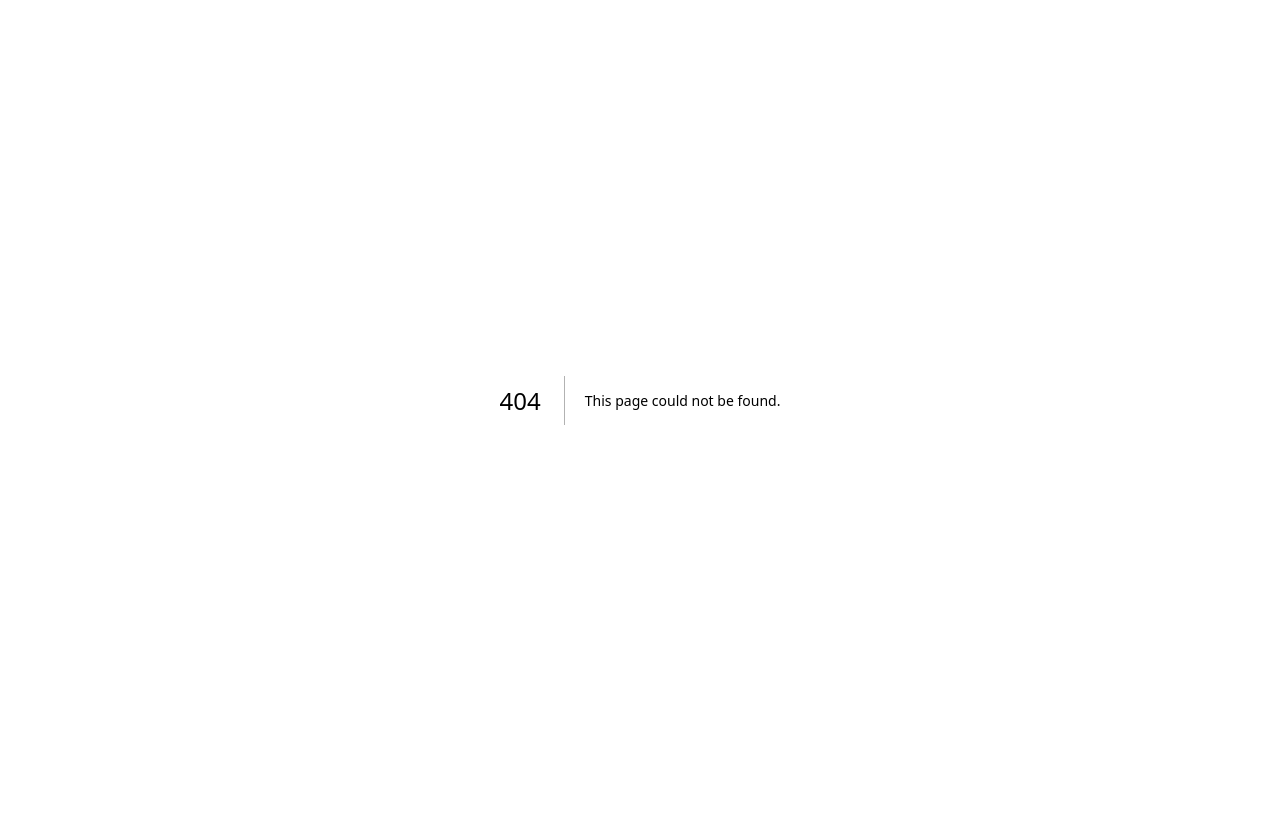
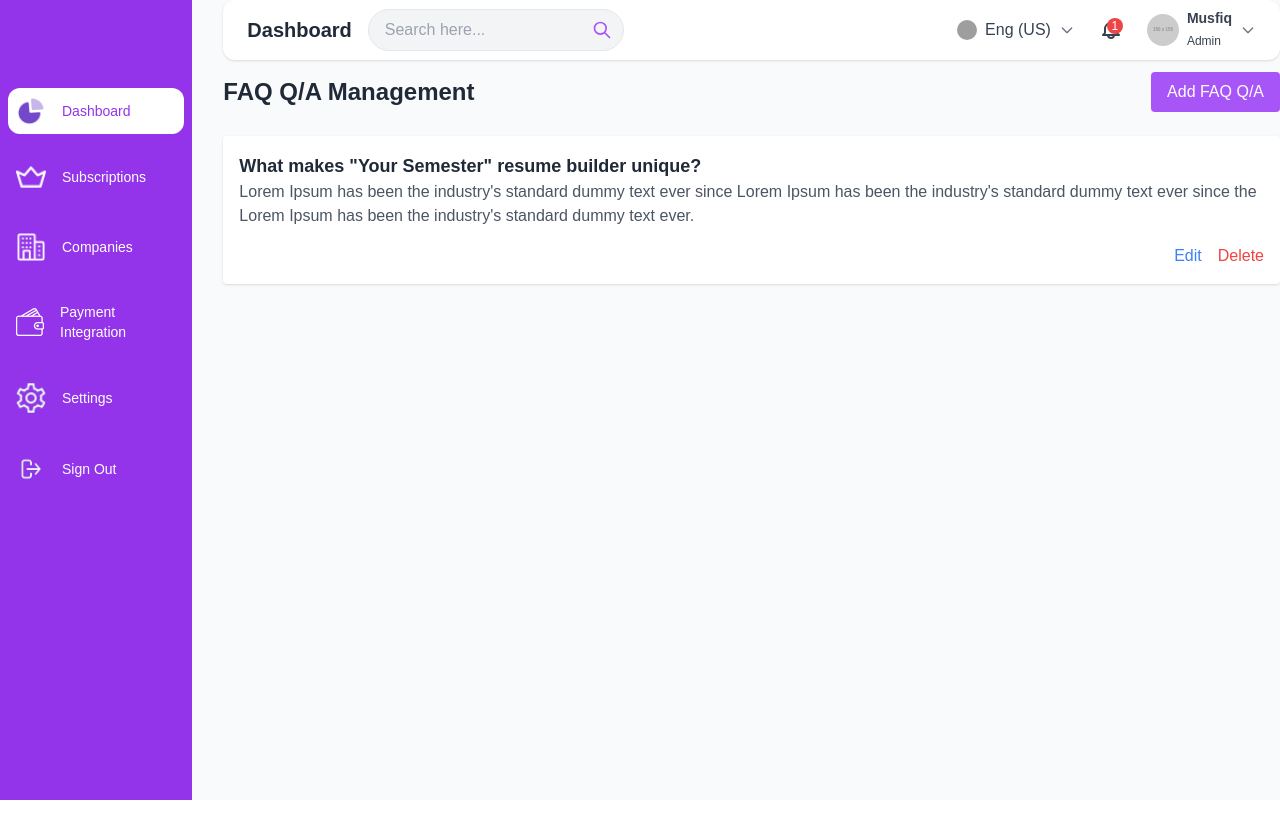
Before and after one commit to sky1team4/syp_admin_fe, a Next.js app: page /admin/FAQ/faq_details in a window 1280 px wide. Before the commit this address had no page. Shown: the top 838 px of the page. Before the commit the page ends 800 px from the top, so only its background shows below. Built offline with nearby package versions, Linux system fonts and the light colour scheme; grey boxes are pictures that could not be loaded.

Commit message:
new branch feature/I/FAQ added

```diff
--- /dev/null
+++ b/src/app/admin/FAQ/faq_details/FAQcards.jsx
@@ -0,0 +1,24 @@
+const FAQCard = ({ faq, onEdit, onDelete }) => {
+    return (
+      <div className="bg-white shadow rounded p-4">
+        <h2 className="text-lg font-bold text-gray-800">{faq.question}</h2>
+        <p className="text-gray-600">{faq.answer}</p>
+        <div className="flex justify-end space-x-4 mt-4">
+          <button
+            onClick={onEdit}
+            className="text-blue-500 hover:text-blue-600 focus:outline-none"
+          >
+            Edit
+          </button>
+          <button
+            onClick={onDelete}
+            className="text-red-500 hover:text-red-600 focus:outline-none"
+          >
+            Delete
+          </button>
+        </div>
+      </div>
+    );
+  };
+
+  export default FAQCard;
--- /dev/null
+++ b/src/app/admin/FAQ/faq_details/faqmanagement.jsx
@@ -0,0 +1,35 @@
+// FAQManagement.jsx
+import React from "react";
+import FAQCard from "./FAQCard";
+
+const FAQManagement = () => {
+  const faqs = [
+    {
+      id: 1,
+      question: 'What makes "Your Semester" resume builder unique?',
+      answer:
+        "Lorem Ipsum has been the industry's standard dummy text ever since th Lorem Ipsum has been the industry's standard dummy text ever since the Lorem Ipsum has been the industry's standard dummy text ever.",
+      createdDate: "27/02/2024",
+      updatedDate: "27/02/2024",
+    },
+    // Add more FAQ objects here...
+  ];
+
+  return (
+    <div className="max-w-4xl mx-auto py-8">
+      <div className="flex justify-between items-center mb-6">
+        <h1 className="text-2xl font-semibold text-gray-800">FAQ Q/A Management</h1>
+        <button className="bg-purple-500 text-white px-4 py-2 rounded hover:bg-purple-600">
+          Add FAQ Q/A
+        </button>
+      </div>
+      <div className="space-y-4">
+        {faqs.map((faq) => (
+          <FAQCard key={faq.id} faq={faq} />
+        ))}
+      </div>
+    </div>
+  );
+};
+
+export default FAQManagement;
--- /dev/null
+++ b/src/app/admin/FAQ/faq_details/faqpopup.jsx
@@ -0,0 +1,106 @@
+"use client"
+import React, { useState, useEffect } from "react";
+
+const AddFAQPopup = ({ onClose, onSave, editingFAQ }) => {
+  const [category, setCategory] = useState("Survey Questions");
+  const [question, setQuestion] = useState("");
+  const [answer, setAnswer] = useState("");
+
+  useEffect(() => {
+    if (editingFAQ) {
+      setCategory(editingFAQ.category || "Survey Questions");
+      setQuestion(editingFAQ.question || "");
+      setAnswer(editingFAQ.answer || "");
+    } else {
+      setCategory("Survey Questions");
+      setQuestion("");
+      setAnswer("");
+    }
+  }, [editingFAQ]);
+
+  const handleSave = () => {
+    if (!question.trim() || !answer.trim()) {
+      alert("Both Question and Answer are required.");
+      return;
+    }
+    onSave({ category, question, answer });
+  };
+
+  return (
+    <div className="fixed inset-0 bg-black bg-opacity-50 flex items-center justify-end z-20">
+      <div className="bg-white w-full max-w-md h-screen p-6 shadow-lg relative">
+        {/* Header */}
+        <div className="flex items-center justify-between mb-6">
+          <h2 className="text-xl font-semibold text-gray-800">Add FAQ Q/A</h2>
+          <button
+            onClick={onClose}
+            className="text-gray-500 hover:text-gray-700 text-lg"
+            aria-label="Close"
+          >
+            ✖️
+          </button>
+        </div>
+
+        {/* Subtitle */}
+        <p className="text-sm text-gray-500 mb-6">
+          Lorem Ipsum has been the industry's standard.
+        </p>
+
+        {/* FAQ Category */}
+        <div className="mb-4">
+          <label className="block text-sm font-medium text-gray-700 mb-1" htmlFor="category">
+            FAQ Category
+          </label>
+          <select
+            id="category"
+            value={category}
+            onChange={(e) => setCategory(e.target.value)}
+            className="w-full border border-gray-300 rounded-md px-3 py-2 text-gray-700 focus:ring-2 focus:ring-indigo-500 focus:border-indigo-500"
+          >
+            <option value="Survey Questions">Survey Questions</option>
+            <option value="General">General</option>
+            <option value="Technical">Technical</option>
+          </select>
+        </div>
+
+        {/* Question Input */}
+        <div className="mb-4">
+          <label className="block text-sm font-medium text-gray-700 mb-1" htmlFor="question">
+            Question
+          </label>
+          <input
+            type="text"
+            id="question"
+            value={question}
+            onChange={(e) => setQuestion(e.target.value)}
+            className="w-full border border-gray-300 rounded-md px-3 py-2 text-gray-700 focus:ring-2 focus:ring-indigo-500 focus:border-indigo-500"
+          />
+        </div>
+
+        {/* Answer Input */}
+        <div className="mb-6">
+          <label className="block text-sm font-medium text-gray-700 mb-1" htmlFor="answer">
+            Answer
+          </label>
+          <textarea
+            id="answer"
+            value={answer}
+            onChange={(e) => setAnswer(e.target.value)}
+            rows="4"
+            className="w-full border border-gray-300 rounded-md px-3 py-2 text-gray-700 focus:ring-2 focus:ring-indigo-500 focus:border-indigo-500"
+          />
+        </div>
+
+        {/* Save Button */}
+        <button
+          onClick={handleSave}
+          className="w-full bg-purple-500 text-white font-medium py-2 rounded-md hover:bg-purple-600 focus:outline-none focus:ring-2 focus:ring-purple-500"
+        >
+          Save
+        </button>
+      </div>
+    </div>
+  );
+};
+
+export default AddFAQPopup;
--- /dev/null
+++ b/src/app/admin/FAQ/faq_details/page.jsx
@@ -0,0 +1,96 @@
+"use client";
+
+import React, { useState } from "react";
+import FAQCard from "./FAQcards";
+import FAQPopup from "./faqpopup";
+
+const FAQManagement = () => {
+  const [faqs, setFaqs] = useState([
+    {
+      id: 1,
+      question: 'What makes "Your Semester" resume builder unique?',
+      answer:
+        "Lorem Ipsum has been the industry's standard dummy text ever since Lorem Ipsum has been the industry's standard dummy text ever since the Lorem Ipsum has been the industry's standard dummy text ever.",
+      createdDate: "27/02/2024",
+      updatedDate: "27/02/2024",
+    },
+    // Add more FAQ objects here...
+  ]);
+  const [showModal, setShowModal] = useState(false);
+  const [editingFAQ, setEditingFAQ] = useState(null);
+
+  const handleAddFAQ = () => {
+    setEditingFAQ(null);
+    setShowModal(true);
+  };
+
+  const handleEditFAQ = (faq) => {
+    setEditingFAQ(faq);
+    setShowModal(true);
+  };
+
+  const handleDeleteFAQ = (id) => {
+    setFaqs((prev) => prev.filter((faq) => faq.id !== id));
+  };
+
+  const handleCloseModal = () => {
+    setShowModal(false);
+  };
+
+  const handleSaveFAQ = (newFAQ) => {
+    if (editingFAQ) {
+      // Editing an existing FAQ
+      setFaqs((prev) =>
+        prev.map((faq) =>
+          faq.id === editingFAQ.id
+            ? { ...faq, ...newFAQ, updatedDate: new Date().toLocaleDateString() }
+            : faq
+        )
+      );
+    } else {
+      // Adding a new FAQ
+      const newEntry = {
+        id: Math.random().toString(36).substr(2, 9), // Generate a unique ID
+        ...newFAQ,
+        createdDate: new Date().toLocaleDateString(),
+        updatedDate: new Date().toLocaleDateString(),
+      };
+      setFaqs((prev) => [...prev, newEntry]);
+    }
+    handleCloseModal();
+  };
+
+  return (
+    <div className="w-full h-screen mx-auto">
+      <div className="flex justify-between items-center mb-6">
+        <h1 className="text-2xl font-semibold text-gray-800">FAQ Q/A Management</h1>
+        <button
+          onClick={handleAddFAQ}
+          className="bg-purple-500 text-white px-4 py-2 rounded hover:bg-purple-600"
+        >
+          Add FAQ Q/A
+        </button>
+      </div>
+      <div className="space-y-4">
+        {faqs.map((faq) => (
+          <FAQCard
+            key={faq.id}
+            faq={faq}
+            onEdit={() => handleEditFAQ(faq)}
+            onDelete={() => handleDeleteFAQ(faq.id)}
+          />
+        ))}
+      </div>
+
+      {showModal && (
+        <FAQPopup
+          onClose={handleCloseModal}
+          onSave={handleSaveFAQ}
+          editingFAQ={editingFAQ}
+        />
+      )}
+    </div>
+  );
+};
+
+export default FAQManagement;
--- a/src/app/admin/setting/Card.jsx
+++ b/src/app/admin/setting/Card.jsx
@@ -39,7 +39,7 @@ const SettingContentArea = () => {
       title: "FAQ",
       Icon: "/setting_icon/FAQ.png",
       // Icon: () => <Image src="/setting_icon/FAQ.png" width={50} height={50} alt="FAQ Icon" />,
-      link: "#",
+      link: "/admin/FAQ/faq_details",
     },
   ];
 
--- a/src/app/components/Header.jsx
+++ b/src/app/components/Header.jsx
@@ -2,7 +2,7 @@ import React from "react";
 
 const DashboardTopBar = () => {
   return (
-    <div className="flex items-center justify-between px-6 py-4 bg-white rounded-xl shadow flex-col md:flex-row">
+    <div className="flex items-center justify-between px-6 py-2 bg-white rounded-xl shadow flex-col md:flex-row">
       {/* Left Section: Dashboard Title and Search Bar */}
       <div className="flex md:items-center lg:item-center">
         <h1 className="text-sm md:text-xl font-bold text-gray-800">Dashboard</h1>
```
